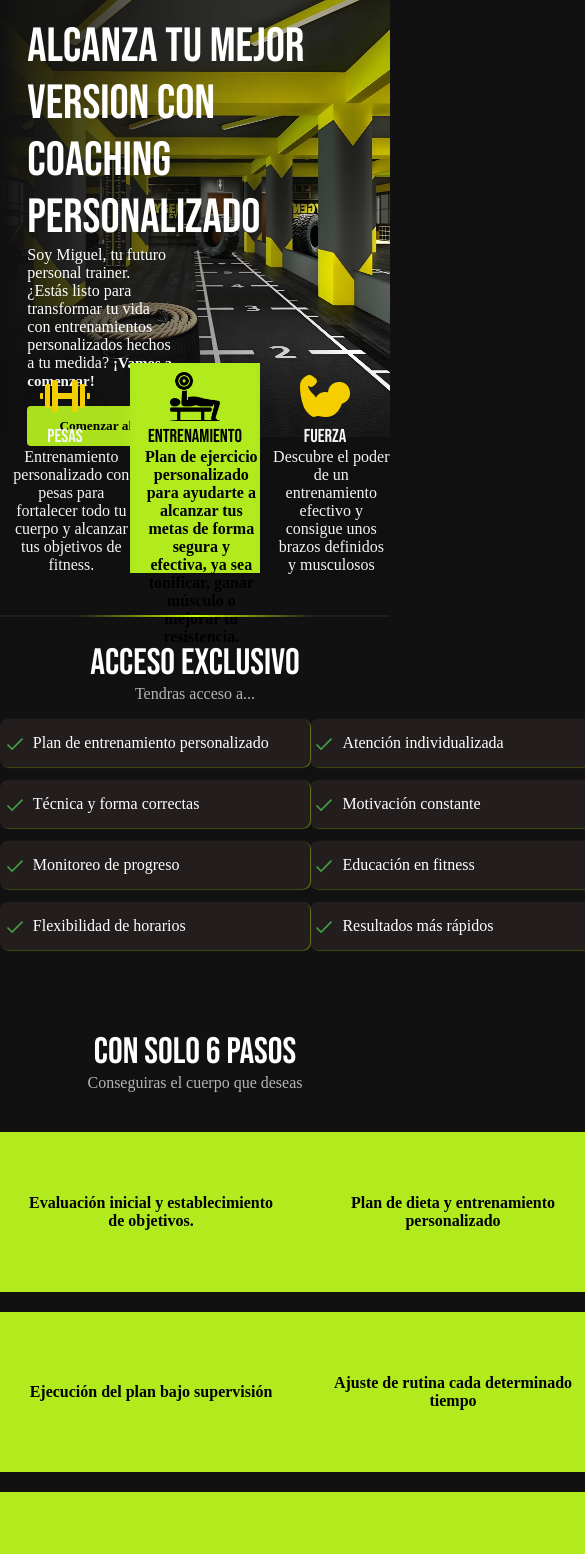
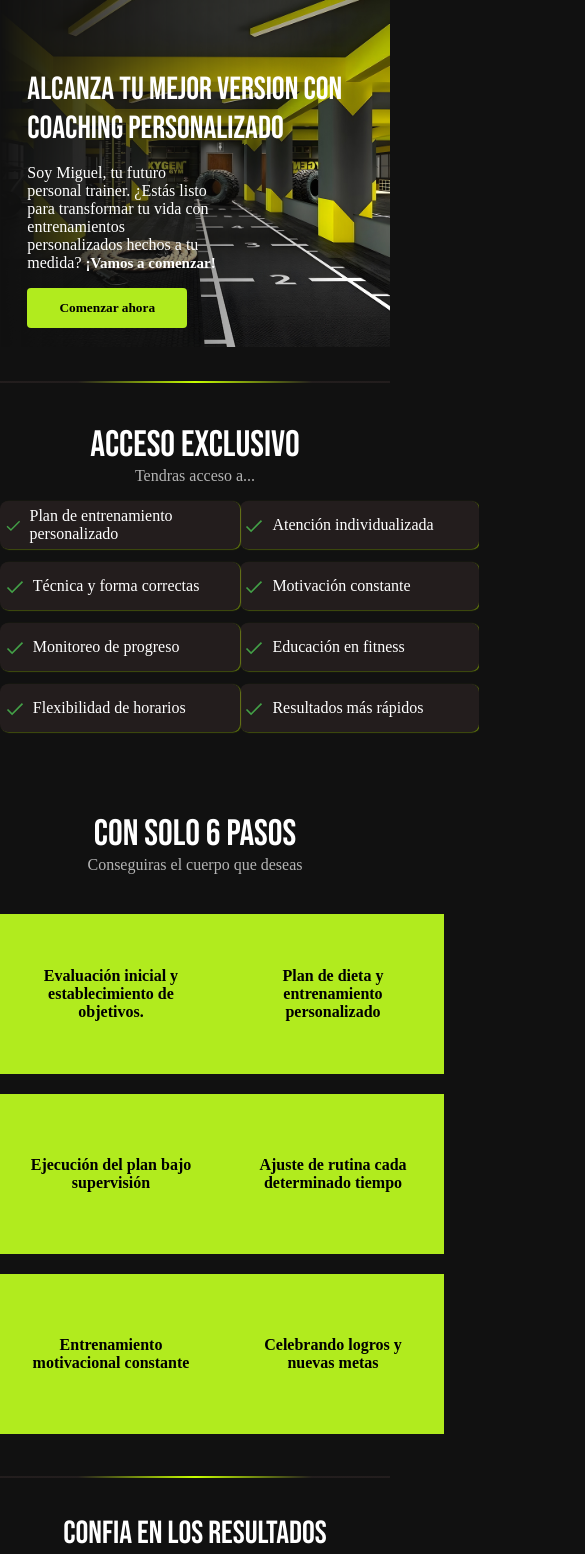
Before and after one commit to Alan-Ribeca/personal-trainer, a React (Vite) app: page / in a window 390 px wide. Shown: the top 1554 px of the page, 585 px wide, since content can reach past the window. Built offline with nearby package versions, Linux system fonts and the light colour scheme.

Commit message:
siguiendo con el responsi

```diff
--- a/src/components/Comprar/comprar.scss
+++ b/src/components/Comprar/comprar.scss
@@ -174,3 +174,27 @@
     }
   }
 }
+
+@media screen and (max-width: 650px) {
+  .card {
+    &.medio {
+      right: 15%;
+    }
+  }
+}
+
+@media screen and (max-width: 610px) {
+  .card {
+    &.medio {
+      right: 14%;
+    }
+
+    &.izquierda {
+      left: 0;
+    }
+
+    &.derecha {
+      right: 0;
+    }
+  }
+}
--- a/src/components/acceso/acceso.scss
+++ b/src/components/acceso/acceso.scss
@@ -99,3 +99,15 @@
     grid-template-columns: repeat(2, 1fr);
   }
 }
+
+@media screen and (max-width: 770px) {
+  .acceso {
+    margin-top: 4.5rem;
+  }
+}
+
+@media screen and (max-width: 650px) {
+  .pasos .container .cuadradoPasos {
+    width: 220px;
+  }
+}
--- a/src/components/acceso/card.scss
+++ b/src/components/acceso/card.scss
@@ -27,3 +27,9 @@
     padding-right: 0.5rem;
   }
 }
+
+@media screen and (max-width: 650px) {
+  .cardContainer {
+    width: 230px;
+  }
+}
--- a/src/components/cuadradosTop/cuadrados.scss
+++ b/src/components/cuadradosTop/cuadrados.scss
@@ -5,6 +5,7 @@
   position: absolute;
   bottom: -10%;
   background-color: transparent;
+  visibility: visible;
   .cuadrado {
     text-align: center;
     height: 240px;
@@ -115,3 +116,9 @@
     height: 210px;
   }
 }
+
+@media screen and (max-width: 770px) {
+  .cuadradoContainer {
+    visibility: hidden;
+  }
+}
--- a/src/components/entrenador/entrenador.scss
+++ b/src/components/entrenador/entrenador.scss
@@ -58,3 +58,22 @@
     }
   }
 }
+
+@media screen and (max-width: 770px) {
+  .entrenador {
+    .presentacion {
+      width: 100%;
+      padding-left: 3rem;
+    }
+    .imgEntrenador {
+      width: 298px;
+    }
+  }
+}
+
+@media screen and (max-width: 610px) {
+  .entrenador .imgEntrenador {
+    width: 251px;
+    height: 267px;
+  }
+}
--- a/src/components/preguntas/preguntas.scss
+++ b/src/components/preguntas/preguntas.scss
@@ -93,3 +93,18 @@
     width: 620px;
   }
 }
+
+@media screen and (max-width: 770px) {
+  .preguntasContainer .ulPre .preg {
+    width: 500px;
+
+    &.liAbierto {
+      height: 7rem;
+      .textPreg {
+        top: 49%;
+        height: 7rem;
+        bottom: 0;
+      }
+    }
+  }
+}
--- a/src/components/resultados/resultados.scss
+++ b/src/components/resultados/resultados.scss
@@ -88,3 +88,16 @@
     }
   }
 }
+
+@media screen and (max-width: 610px) {
+  .resultados .containerCarusel .resul {
+    &.Dos {
+      display: none;
+    }
+
+    img {
+      width: 275px;
+      height: 265px;
+    }
+  }
+}
--- a/src/components/top/top.scss
+++ b/src/components/top/top.scss
@@ -138,3 +138,48 @@
     width: 40%;
   }
 }
+
+@media screen and (max-width: 770px) {
+  .header {
+    .contenedor {
+      top: 14%;
+    }
+    .barra {
+      bottom: -9%;
+    }
+  }
+}
+
+@media screen and (max-width: 650px) {
+  .header {
+    .contenedor {
+      top: 20%;
+
+      .title {
+        font-size: 2.5rem;
+        width: 100%;
+      }
+
+      .texto {
+        width: 52%;
+      }
+    }
+  }
+}
+
+@media screen and (max-width: 610px) {
+  .header {
+    .imgFondo {
+      height: 347px;
+    }
+
+    .contenedor {
+      .title {
+        font-size: 2rem;
+      }
+      .texto {
+        margin-top: 1rem;
+      }
+    }
+  }
+}
```
